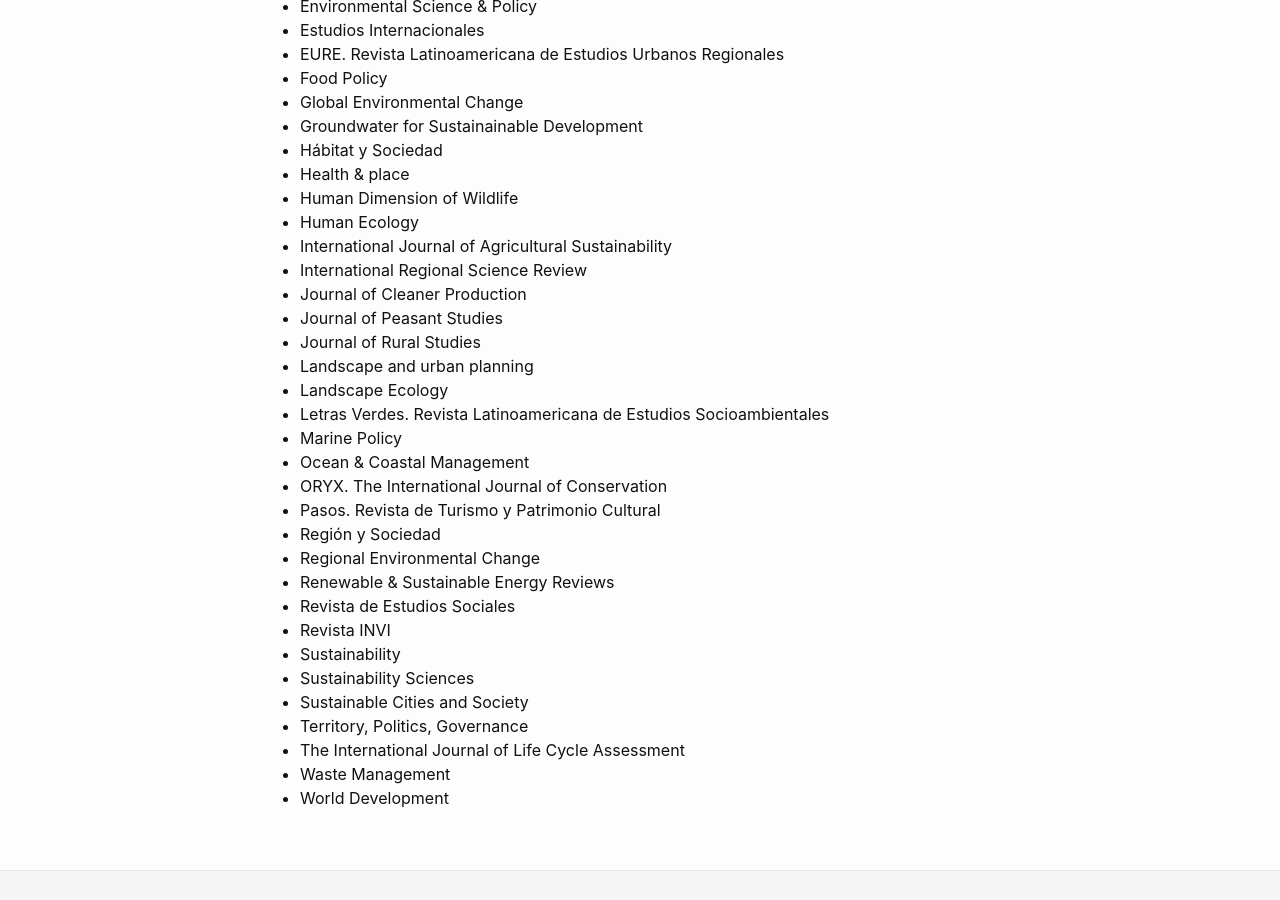
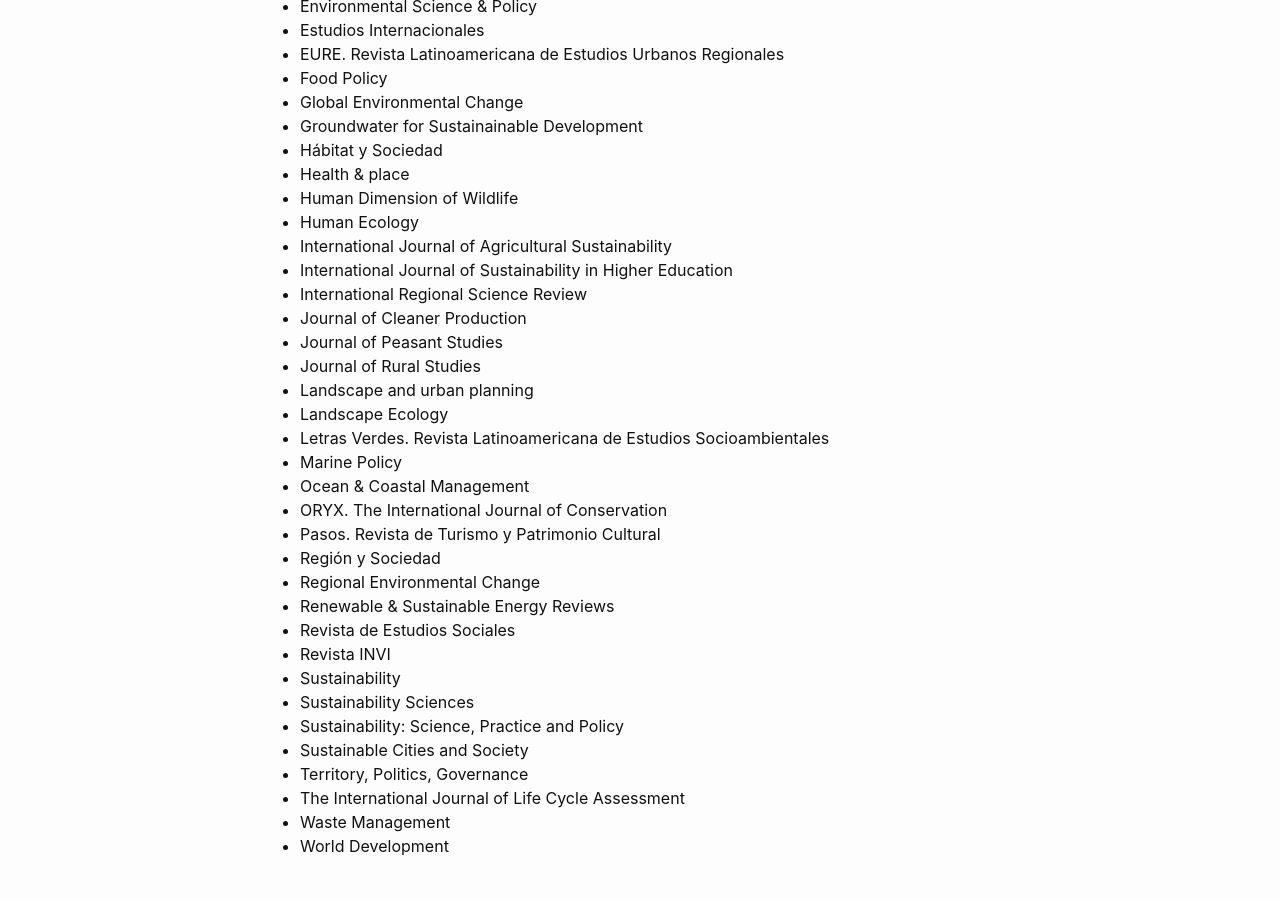
Before and after one commit to pcs-unam/pcs-unam.github.io, a Jekyll site: the page built from doctorado/catalogo_revistas.md, in a window 1280 px wide and 900 px high, scrolled down 870 px. Built offline with Jekyll 4.4.1, drawn with Linux system fonts in a browser that asks for light colours.

Commit message:
Se agregaron dos revistas

```diff
--- a/doctorado/catalogo_revistas.md
+++ b/doctorado/catalogo_revistas.md
@@ -39,6 +39,7 @@
  - Human Dimension of Wildlife
  - Human Ecology
  - International Journal of Agricultural Sustainability
+ - International Journal of Sustainability in Higher Education
  - International Regional Science Review
  - Journal of Cleaner Production
  - Journal of Peasant Studies
@@ -57,6 +58,7 @@
  - Revista INVI
  - Sustainability
  - Sustainability Sciences
+ - Sustainability: Science, Practice and Policy
  - Sustainable Cities and Society
  - Territory, Politics, Governance
  - The International Journal of Life Cycle Assessment
```
